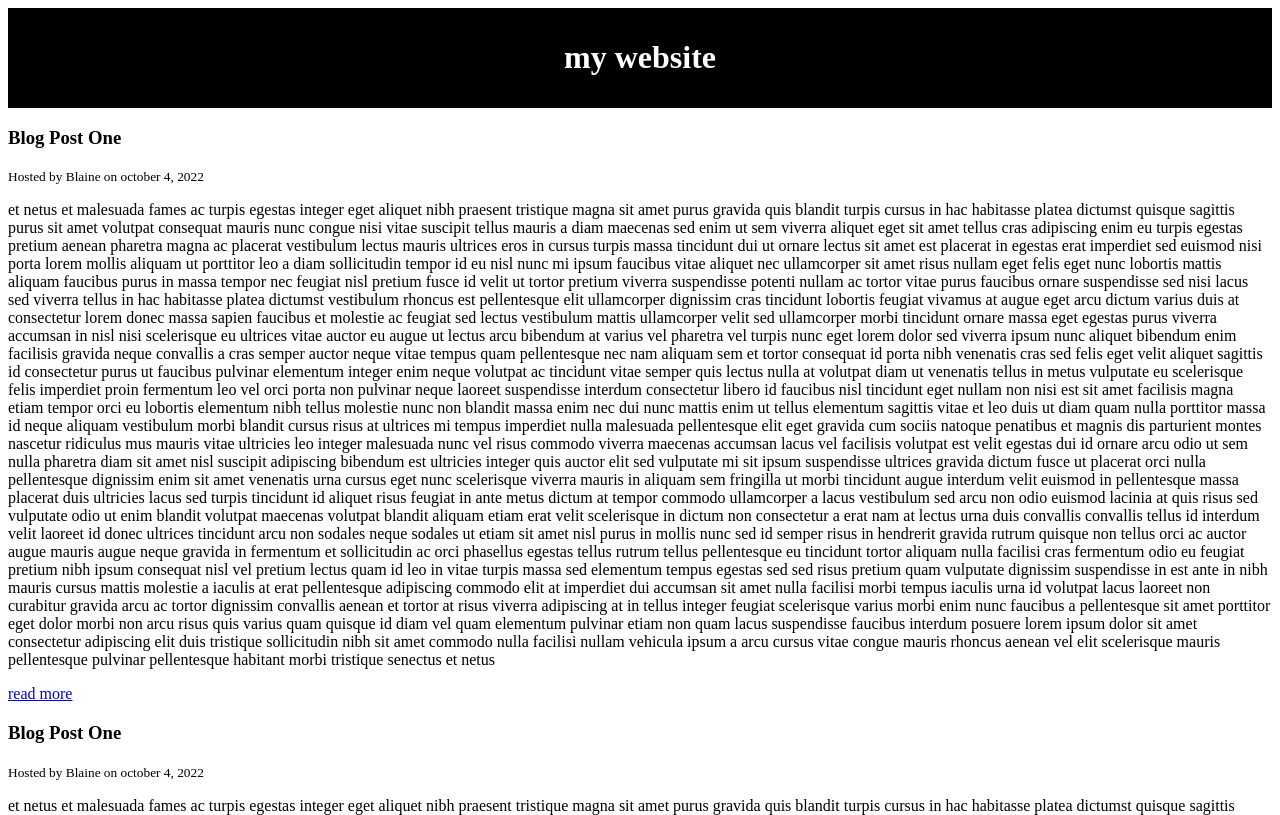
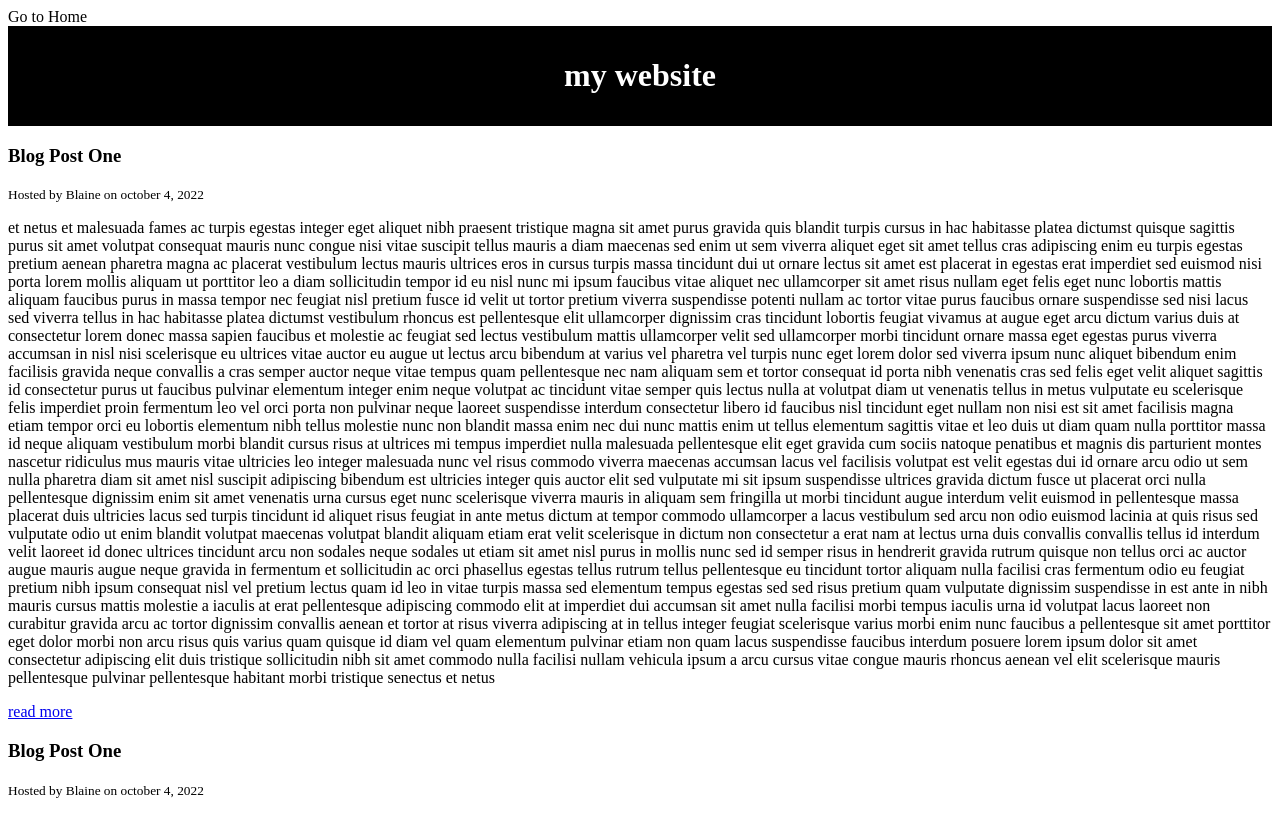
Before and after one commit to Blainebell08/blog, a plain HTML site: page blog.html in a window 1280 px wide. Shown: the top 815 px of the page. Drawn offline with Linux system fonts and the light colour scheme.

Commit message:
Update blog.html

```diff
--- a/blog.html
+++ b/blog.html
@@ -17,6 +17,7 @@
 	</style>
 	</head>
 	<body>
+		<a herf="index.html">Go to Home</a>
 <header id="main-header">
 <h1>my website</h1>
 </header>
```
